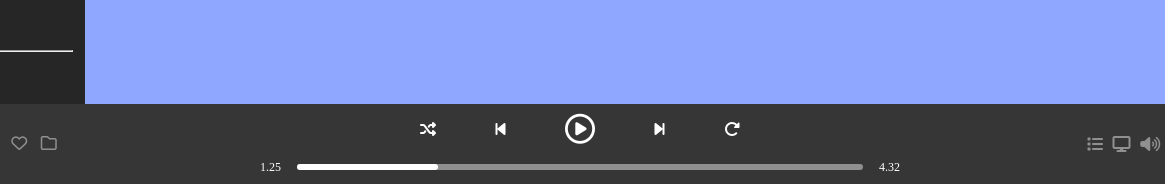
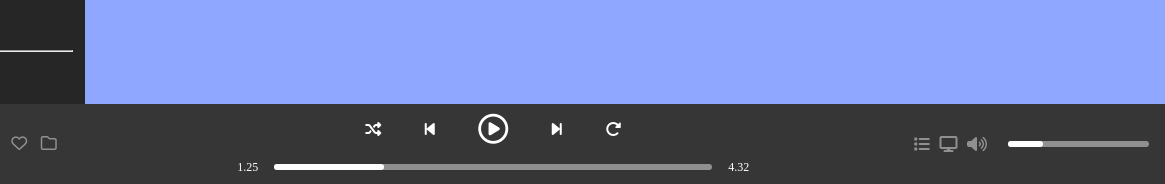
Before and after one commit to Edoardo-Monti/html-css-spotifyweb, a plain HTML site: page index.html in a window 1280 px wide. Shown: the part 616-800 px from the top of the page, 115-1280 px from the left. Drawn offline with Linux system fonts and the light colour scheme.

Commit message:
fine container sotto

```diff
--- a/assets/media.css
+++ b/assets/media.css
@@ -55,12 +55,24 @@
         margin-left: 0;
         padding-right: 0.2rem;
     }
+
+    /* CONTAINER DOWN*/
+    .down-left, .down-right{
+        display: flex;
+    }
+
+    .down-center{
+        width: 50%;
+    }
 }
 
 
 
 /* TABLET */
 @media screen and (min-width: 600px) {
+    .down-center{
+        width: 45%;
+    }
 
 }
 
@@ -68,6 +80,9 @@
 
 /* MONITOR LARGE */
 @media screen and (min-width: 1080px) {
+    .down-center{
+        width: 40%;
+    }
 
 }
 
--- a/assets/style.css
+++ b/assets/style.css
@@ -34,6 +34,7 @@ li{
     width: 100%;
     height: 80px;
     background-color: rgb(55, 54, 54);
+    position: fixed;
 }
 
 .flex{
@@ -130,6 +131,7 @@ li{
 /* CONTAINER DOWN */
 .down-left{
     height: 100%;
+    display: none;
 }
 
 .down-left img{
@@ -163,7 +165,8 @@ li{
 }
 
 .down-center{
-    width: 50%;
+    width: 60%;
+    margin: 0 auto;
 }
 
 .down-center i, span{
@@ -175,6 +178,11 @@ li{
     margin: 0 auto;
 }
 
+.down-right{
+    width: 20%;
+    display: none;
+}
+
 .container-down-center-time > div{
     height: 0.4rem;
     background-color: rgb(144, 144, 144);
@@ -183,7 +191,7 @@ li{
     border-radius: 5px;
 }
 
-.container-down-center-time .line-white{
+.line-white{
     height: 0.4rem;
     background-color: white;
     width: 25%;
@@ -204,3 +212,11 @@ li{
 .down-center-media .fa-circle-play{
     font-size: 30px;
 }
+
+.down-right > div{
+    height: 0.4rem;
+    background-color: rgb(144, 144, 144);
+    width: 90%;
+    margin: 0 1rem;
+    border-radius: 5px;
+}
--- a/index.html
+++ b/index.html
@@ -104,7 +104,9 @@
             <i class="fa-solid fa-list"></i>
             <i class="fa-solid fa-display"></i>
             <i class="fa-solid fa-volume-high"></i>
-            <div></div>
+            <div>
+                <div class="line-white"></div>
+            </div>
         </div>
     </div>
 
```
